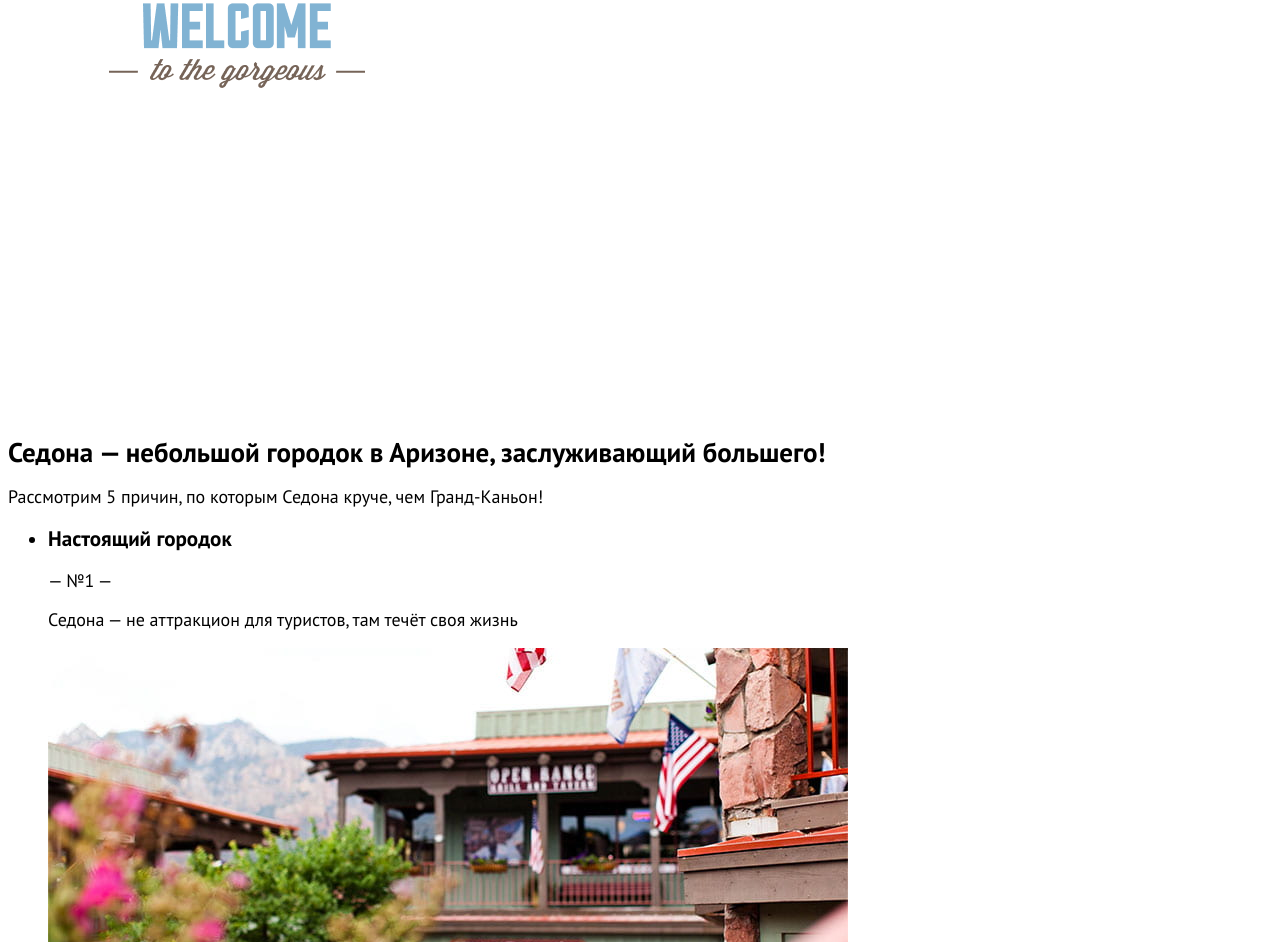
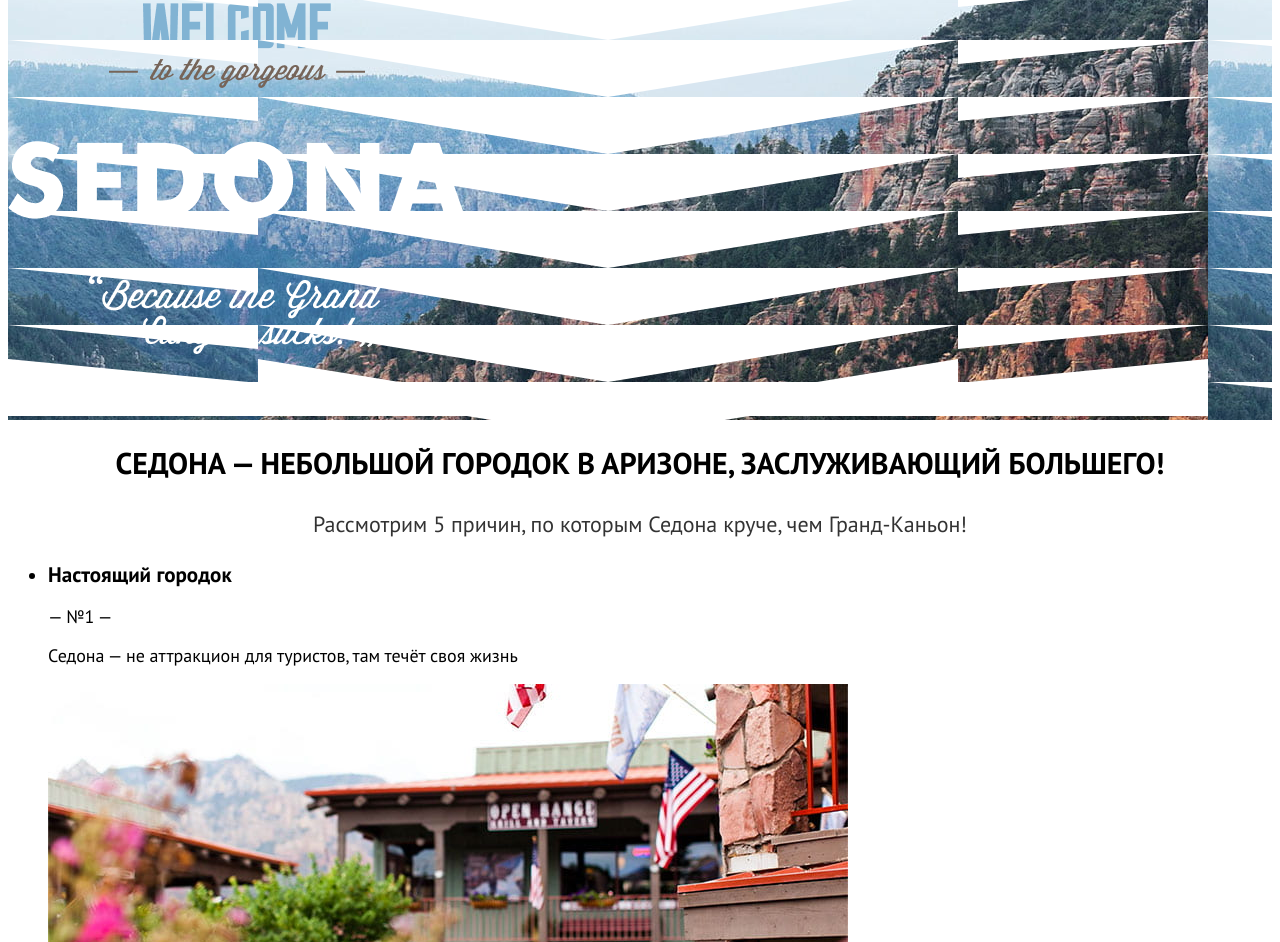
Before and after one commit to htmlacademy-htmlcss/561707-sedona-33, a plain HTML site: page index.html in a window 1280 px wide. Shown: the part 826-1768 px from the top of the page. Drawn offline with Linux system fonts and the light colour scheme.

Commit message:
Update styles.css

```diff
--- a/styles/styles.css
+++ b/styles/styles.css
@@ -42,5 +42,32 @@ body {
   line-height: 26px;
   text-decoration: none;
   text-align: center;
-
+  color: inherit;
 }
+.intro {
+  background-image: url("/images/views/index-main-header.background.jpg");
+  mask-image: url("/images/views/welcome.png");
+  mask-image: url("/images/icons/divider.svg");
+}
+.advantages {
+  color: #000000;
+  background-color: #ffffff;
+}
+.advantages-title {
+  font-family: PT Sans;
+  font-style: normal;
+  font-weight: bold;
+  font-size: 30px;
+  line-height: 36px;
+  text-align: center;
+  text-transform: uppercase;
+}
+.advantages-text {
+  color: #333333;
+  font-family: PT Sans;
+  font-style: normal;
+  font-weight: normal;
+  font-size: 22px;
+  line-height: 36px;
+  text-align: center;
+}
```
